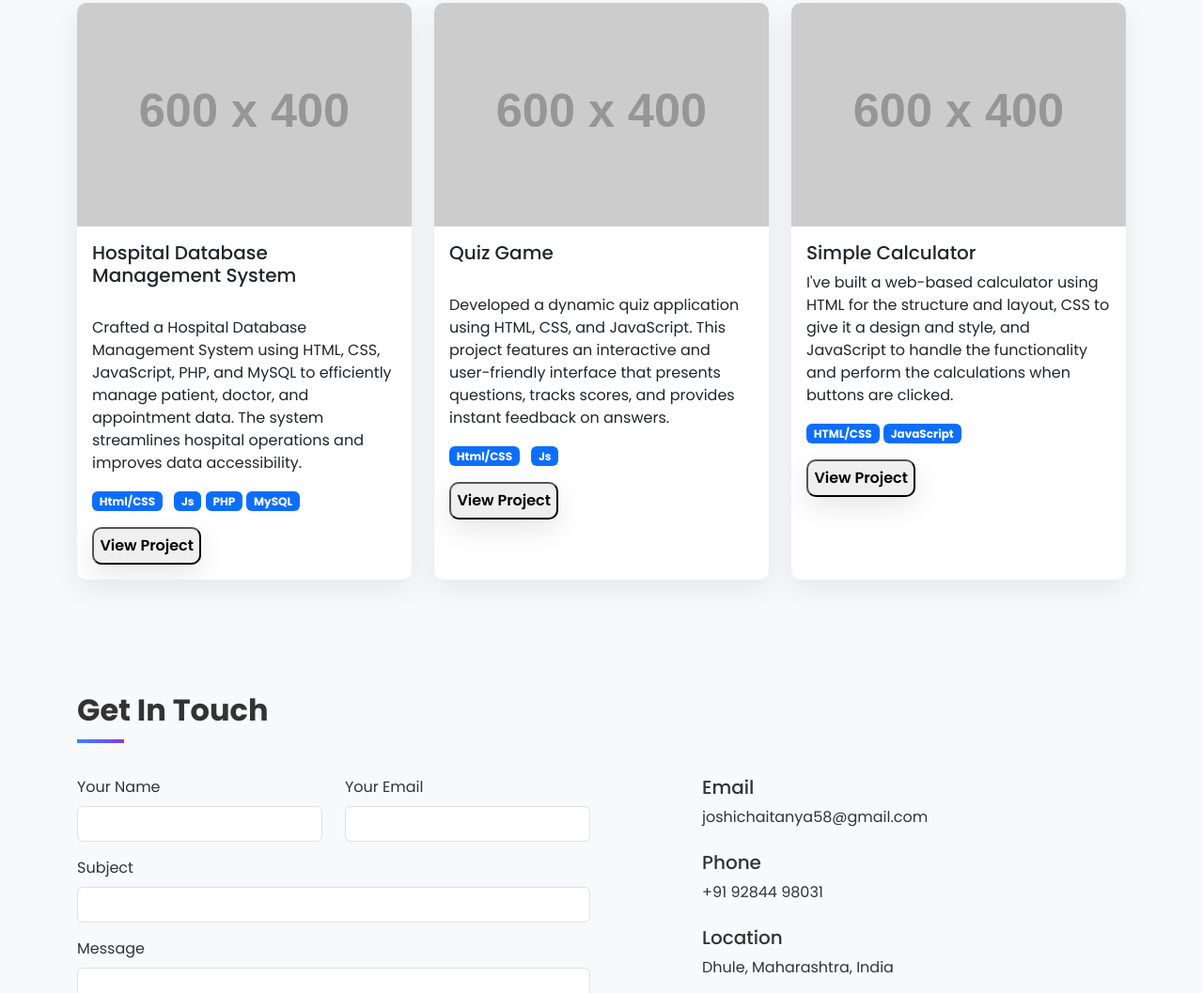
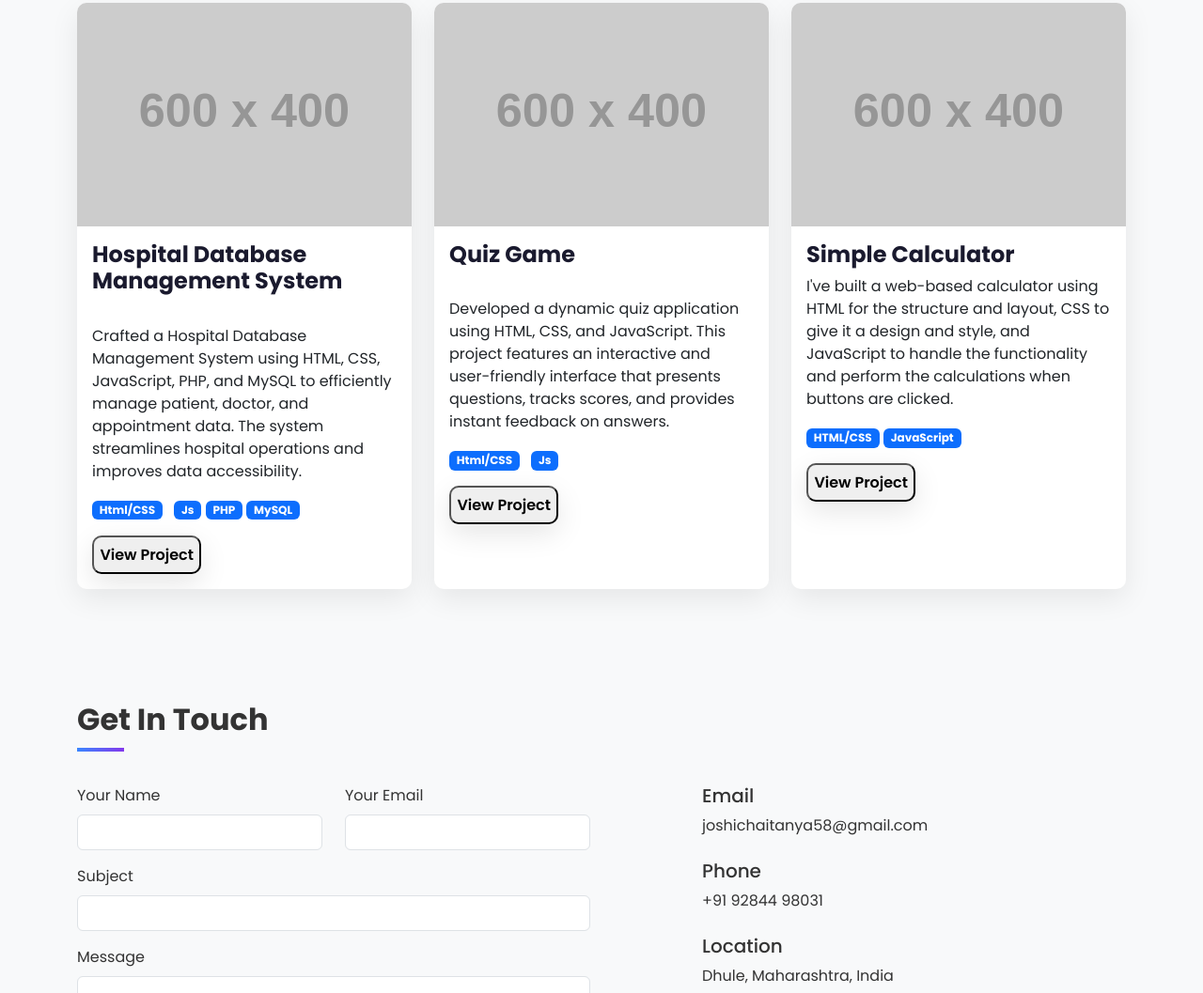
Before and after one commit to joshichaitanya58/My_Portfolio, a plain HTML site: page index.html in a window 1280 px wide. Shown: the part 2703-3760 px from the top of the page at 94% size. Drawn offline with nearby package versions, Linux system fonts and the light colour scheme.

Commit message:
Update style.css

```diff
--- a/style.css
+++ b/style.css
@@ -186,3 +186,9 @@ footer {
     transform: scale(2.0);
     box-shadow: 0 20px 30px rgba(0, 0, 0, 0.2);
 }
+
+.card-title {
+    font-size: 1.5em;
+    font-weight: 700;
+    color: var(--dark-color);
+}
```
